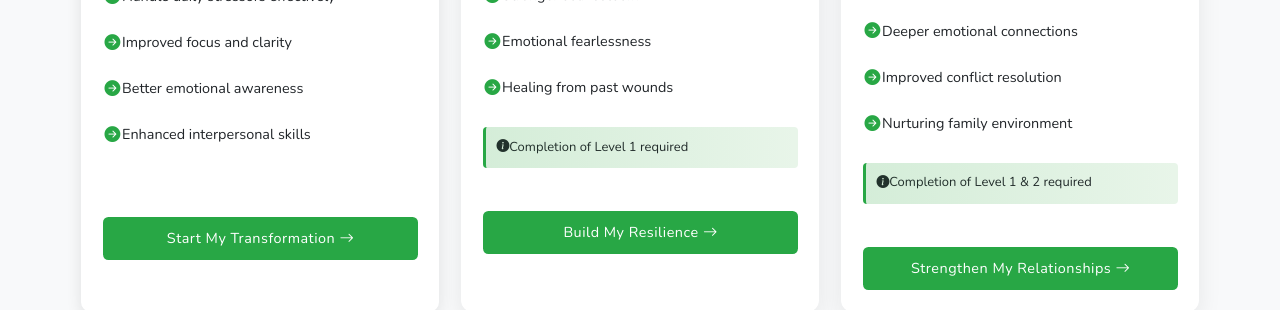
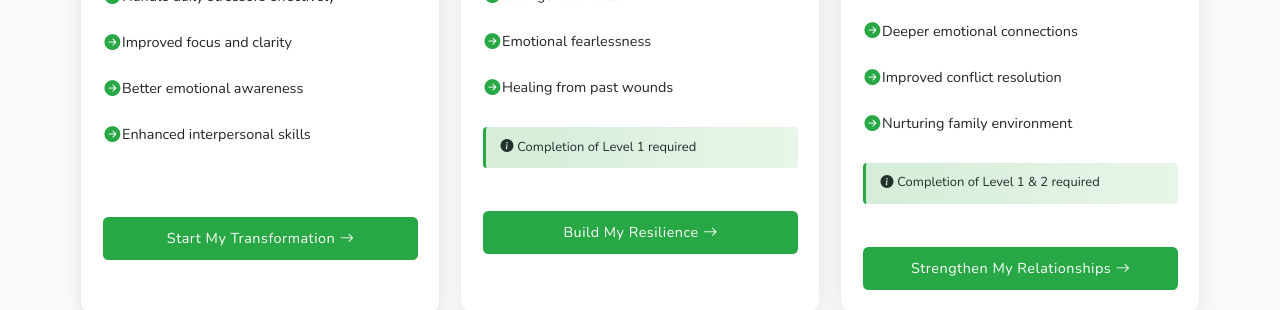
Before and after one commit to EmotionEase-dev/emotionease-Website, a React (Vite) app: page /programs in a window 1280 px wide. Shown: the part 1320-1630 px from the top of the page. Built offline with nearby package versions, Linux system fonts and the light colour scheme; a web font is replaced by a local one.

Commit message:
requirement - margin

```diff
--- a/pages/CuratedPrograms.jsx
+++ b/pages/CuratedPrograms.jsx
@@ -252,7 +252,7 @@ Book First Free Session
 
               {program.requirement && (
                 <div className="program-requirement">
-                  <i className="bi bi-info-circle-fill"></i>
+                  <i className="bi bi-info-circle-fill" style={{margin:'4px'}}></i>
                   {program.requirement}
                 </div>
               )}
```
